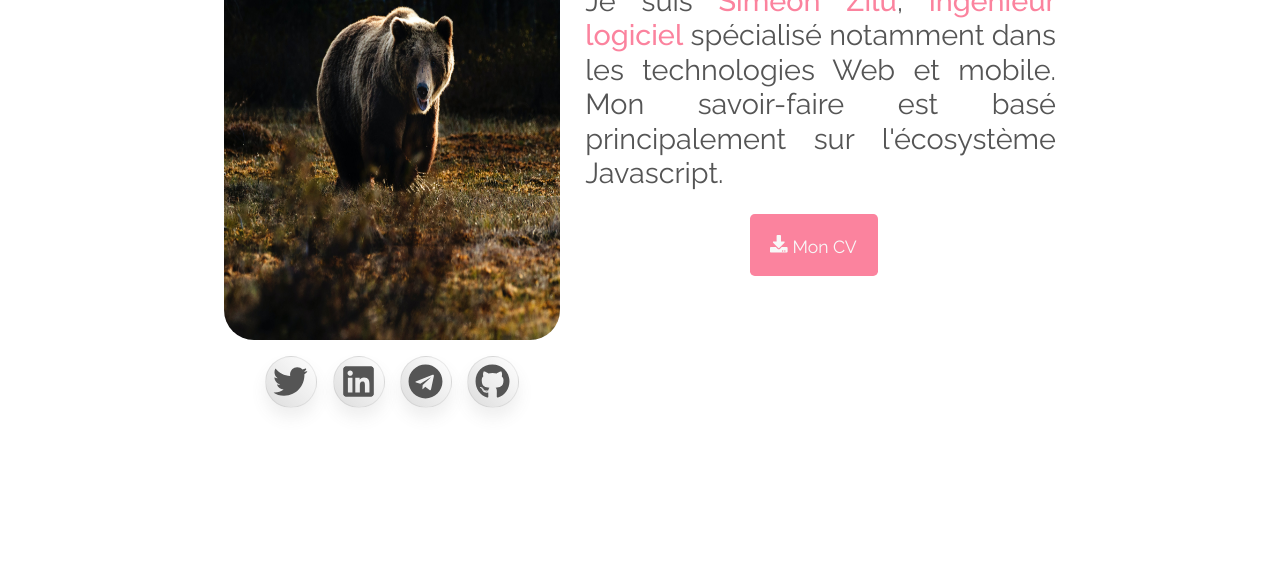
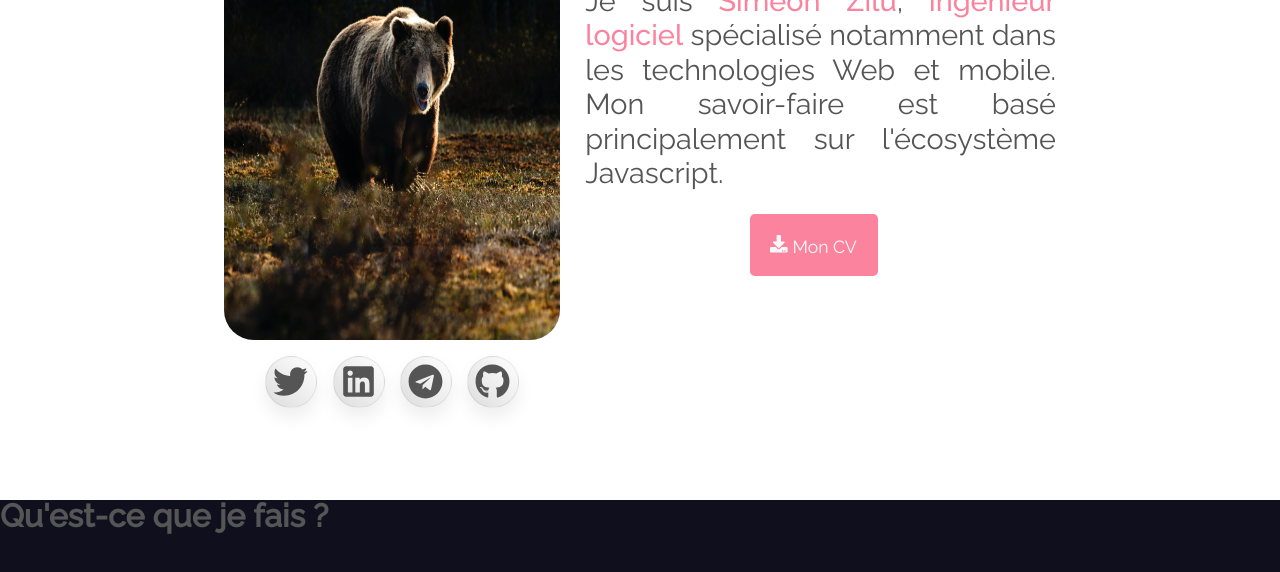
Before and after one commit to ExcaliburSims/portfolioNextJS, a Next.js app: page / in a window 1280 px wide. Shown: the part 940-1512 px from the top of the page. Before the commit the page ends 1440 px from the top, so only its background shows below. Built offline with nearby package versions, Linux system fonts and the light colour scheme.

Commit message:
feat:add service component

```diff
--- a/pages/index.js
+++ b/pages/index.js
@@ -4,6 +4,7 @@ import Header from '../components/Header'
 import styles from '../styles/Home.module.scss'
 import Info from './Info'
 import Main from './Main'
+import Service from './Service'
 
 export default function Home() {
   return (
@@ -14,6 +15,7 @@ export default function Home() {
       </Head>
       <Main />
       <Info />
+      <Service />
     </div>
   )
 }
```
